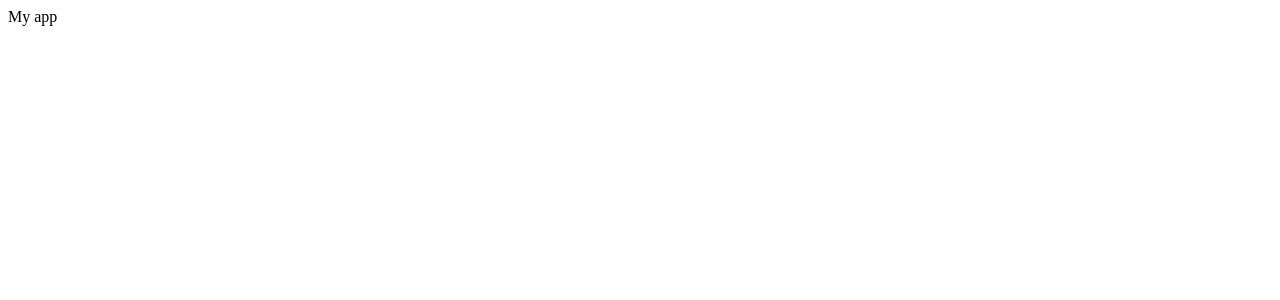
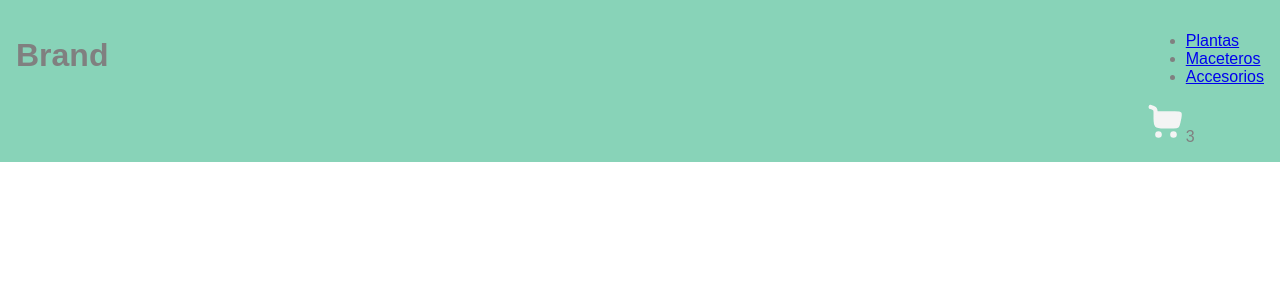
Before and after one commit to vanessadugarte/jardin-virtual-app, a React (Vite) app: page / in a window 1280 px wide. Shown: the top 300 px of the page. Built offline with nearby package versions, Linux system fonts and the light colour scheme.

Commit message:
add css files

```diff
--- a/src/App.css
+++ b/src/App.css
@@ -0,0 +1,15 @@
+body{
+    margin: 0;
+    padding:0;
+    box-sizing: border-box;
+    font-family: sans-serif;
+    font-size: 1rem;
+    color: #808080;
+}
+
+.header__wrapper{
+background-color:#88D3B8;
+    display:flex;
+    justify-content: space-between;
+    padding: 1rem;
+}
--- a/src/App.jsx
+++ b/src/App.jsx
@@ -1,13 +1,17 @@
 import './App.css'
+import Brand from "./components/Brand.jsx";
+import NavBar from "./components/NavBar.jsx";
 
 function App() {
 
-  return (
-      <div>
-        My app
-      </div>
+    return (
+        <div>
+            <div className="header__wrapper">
+                <Brand className="prueba"/>
+                <NavBar className="prueba"/>
+            </div>
+        </div>
+                );
+                }
 
-  )
-}
-
-export default App
+                export default App
--- a/src/components/CartIcon.jsx
+++ b/src/components/CartIcon.jsx
@@ -0,0 +1,27 @@
+import React from 'react';
+
+const CartIcon = ({ancho, alto}) => {
+    return (
+        <svg width={ancho} height={alto} viewBox="0 0 24 24" fill="none" xmlns="http://www.w3.org/2000/svg" stroke="#f4f4f4">
+
+            <g id="SVGRepo_bgCarrier" stroke-width="0"/>
+
+            <g id="SVGRepo_tracerCarrier" stroke-linecap="round" stroke-linejoin="round"/>
+
+            <g id="SVGRepo_iconCarrier">
+                <path
+                    d="M2.08416 2.7512C2.22155 2.36044 2.6497 2.15503 3.04047 2.29242L3.34187 2.39838C3.95839 2.61511 4.48203 2.79919 4.89411 3.00139C5.33474 3.21759 5.71259 3.48393 5.99677 3.89979C6.27875 4.31243 6.39517 4.76515 6.4489 5.26153C6.47295 5.48373 6.48564 5.72967 6.49233 6H17.1305C18.8155 6 20.3323 6 20.7762 6.57708C21.2202 7.15417 21.0466 8.02369 20.6995 9.76275L20.1997 12.1875C19.8846 13.7164 19.727 14.4808 19.1753 14.9304C18.6236 15.38 17.8431 15.38 16.2821 15.38H10.9792C8.19028 15.38 6.79583 15.38 5.92943 14.4662C5.06302 13.5523 4.99979 12.5816 4.99979 9.64L4.99979 7.03832C4.99979 6.29837 4.99877 5.80316 4.95761 5.42295C4.91828 5.0596 4.84858 4.87818 4.75832 4.74609C4.67026 4.61723 4.53659 4.4968 4.23336 4.34802C3.91052 4.18961 3.47177 4.03406 2.80416 3.79934L2.54295 3.7075C2.15218 3.57012 1.94678 3.14197 2.08416 2.7512Z"
+                    fill="#f4f4f4"/>
+                <path
+                    d="M7.5 18C8.32843 18 9 18.6716 9 19.5C9 20.3284 8.32843 21 7.5 21C6.67157 21 6 20.3284 6 19.5C6 18.6716 6.67157 18 7.5 18Z"
+                    fill="#f4f4f4"/>
+                <path
+                    d="M16.5 18.0001C17.3284 18.0001 18 18.6716 18 19.5001C18 20.3285 17.3284 21.0001 16.5 21.0001C15.6716 21.0001 15 20.3285 15 19.5001C15 18.6716 15.6716 18.0001 16.5 18.0001Z"
+                    fill="#f4f4f4"/>
+            </g>
+
+        </svg>
+    );
+};
+
+export default CartIcon;
--- a/src/components/CartWidget.jsx
+++ b/src/components/CartWidget.jsx
@@ -1,9 +1,11 @@
 import React from 'react';
+import CartIcon from "./CartIcon.jsx";
 
 const CartWidget = () => {
     return (
         <div>
-
+           <CartIcon ancho={40} alto={40}/>
+            <span>3</span>
         </div>
     );
 };
--- a/src/components/CategoryList.jsx
+++ b/src/components/CategoryList.jsx
@@ -2,7 +2,7 @@ import React from 'react';
 
 const CategoryList = () => {
     return (
-        <div>
+        <nav>
             <ul>
                 <li>
                     <a href="#">Plantas</a>
@@ -14,7 +14,7 @@ const CategoryList = () => {
                     <a href="#">Accesorios</a>
                 </li>
             </ul>
-        </div>
+        </nav>
     );
 };
 
--- a/src/components/NavBar.jsx
+++ b/src/components/NavBar.jsx
@@ -0,0 +1,14 @@
+import React from 'react';
+import CategoryList from "./CategoryList.jsx";
+import CartWidget from "./CartWidget.jsx";
+
+const NavBar = () => {
+    return (
+        <div className="navbar__wrapper">
+            <CategoryList/>
+            <CartWidget/>
+        </div>
+    );
+};
+
+export default NavBar;
```
Also changed, not shown: src/assets/cart-large-minimalistic-svgrepo-com.svg, src/components/navbar.css (added).
